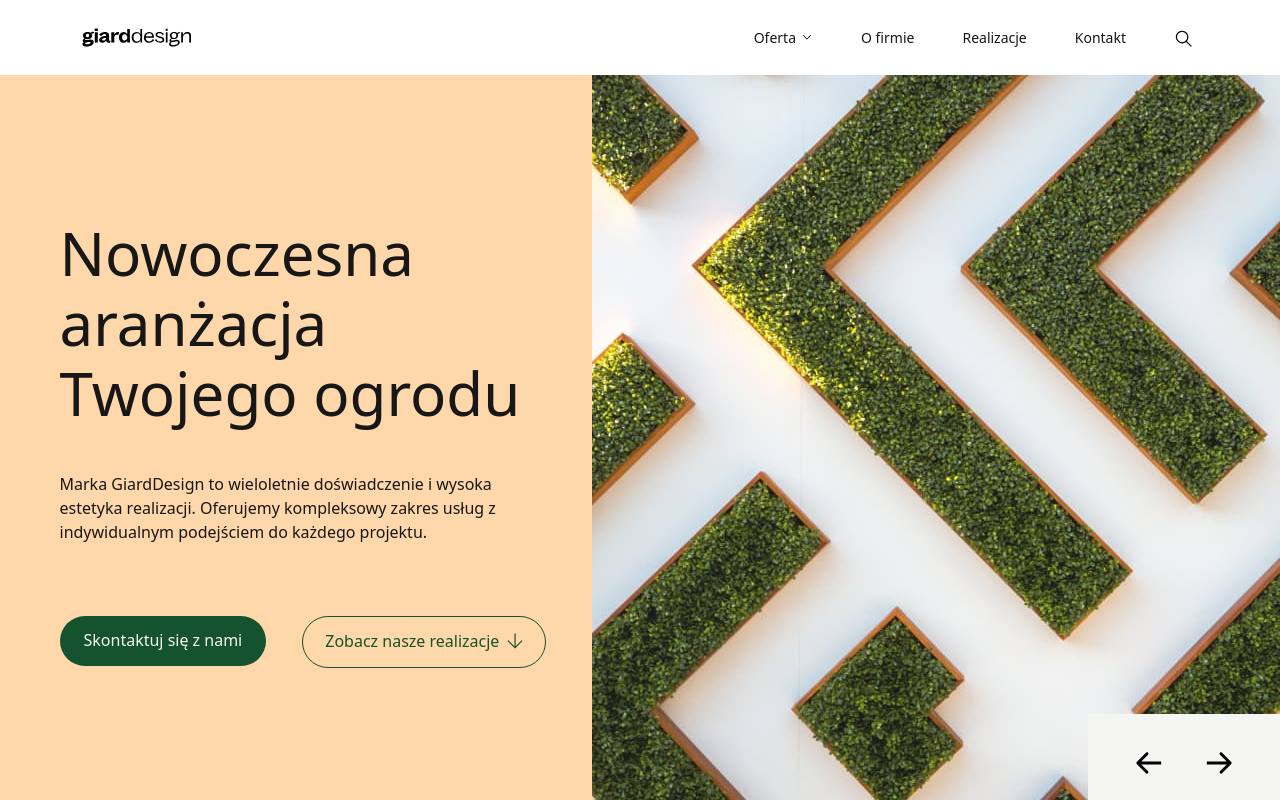
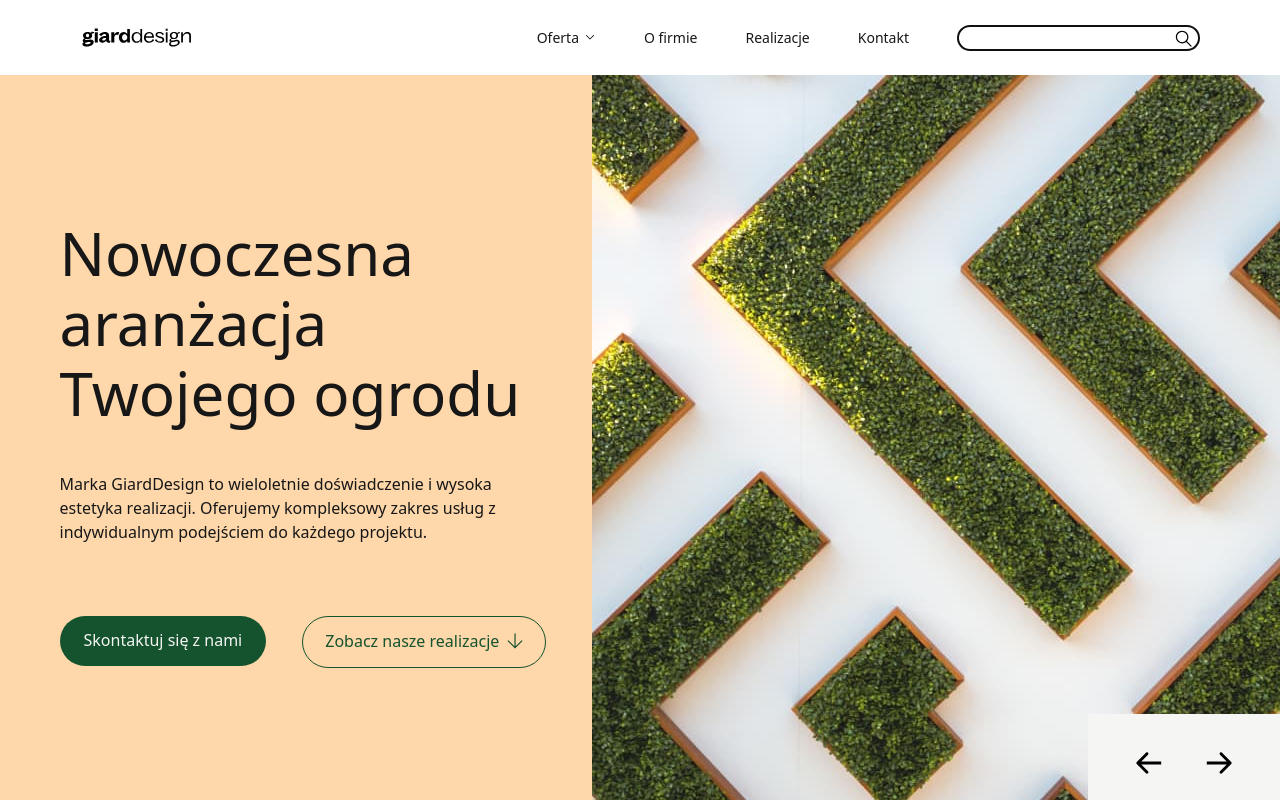
Before and after one commit to Dominika1708/giarddesign, a website: page index.html in a window 1280 px wide. Both pictures are taken after a click on the button 1185 px from the left and 38 px from the top of the page. Shown: the top 800 px of the page. Drawn offline with nearby package versions, Linux system fonts and the light colour scheme.

Commit message:
js bugfix

```diff
--- a/index.html
+++ b/index.html
@@ -5,7 +5,6 @@
     <meta name="viewport" content="width=device-width, initial-scale=1.0" />
     <link href="./dist/output.css" rel="stylesheet" />
     <script src="https://unpkg.com/masonry-layout@4/dist/masonry.pkgd.min.js"></script>
-    <script src="./src/js/index.js"></script>
     <title>Giarddesign</title>
   </head>
   <body>
@@ -92,7 +91,7 @@
                 <input
                   id="search-input"
                   type="text"
-                  class="w-[26px] h-[26px] mt-[0.5px] border-neutral-900 rounded-full pl-[10px] transition-[all] focus:"
+                  class="w-[26px] h-[26px] mt-[0.5px] border-neutral-900 rounded-full pl-[10px] transition-[all]"
                 />
                 <button
                   id="search-btn"
@@ -112,7 +111,7 @@
         <button
           id="menu-btn"
           type="button"
-          class="z-30 pr-6 md:hidden delay-700 transition-all duration-300"
+          class="z-30 pr-6 md:hidden delay-700 transition-all duration-300 "
         >
           <span
             class="block mb-1 w-6 h-1 bg-neutral-900 delay-300 transition-all"
@@ -507,7 +506,10 @@
           </h2>
         </div>
         <div class="px-6 md:px-24 w-full relative">
-          <div class="grid" data-masonry='{ "itemSelector": ".grid-item", "columnWidth": 100, "fitWidth": true }'>
+          <div
+            class="grid"
+            data-masonry='{ "itemSelector": ".grid-item", "columnWidth": 100, "fitWidth": true }'
+          >
             <img
               src="./src/images/projects/Photo-0.jpg"
               alt="gallery photo-0"
@@ -694,5 +696,6 @@
         </div>
       </div>
     </footer>
+    <script src="./src/js/index.js"></script>
   </body>
 </html>
--- a/src/js/index.js
+++ b/src/js/index.js
@@ -36,7 +36,7 @@ const setBtnType = () => {
 
 searchBtn.addEventListener("click", () => {
   search.classList.toggle("border");
-  search.classList.toggle("w-[150px]");
+  search.classList.toggle("w-[26px]");
   search.focus();
   setTimeout(setBtnType, 500);
 });
```
Also changed, not shown: dist/output.css.
